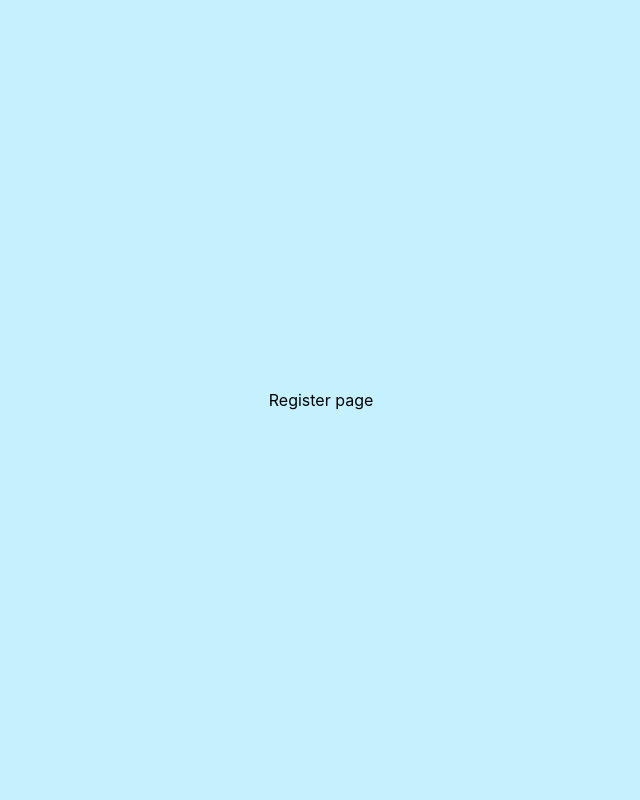
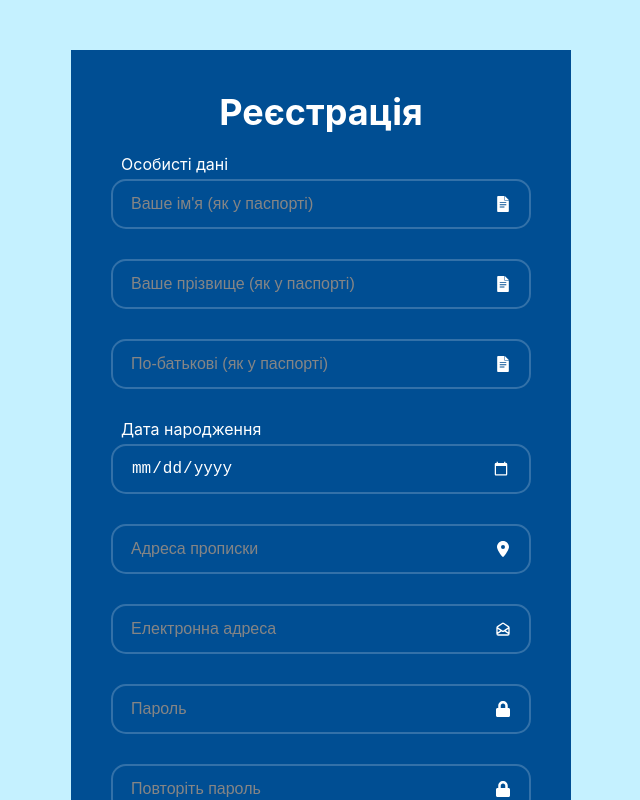
Before and after one commit to VotingService/frontend, a React (Create React App) app in the folder voting-service-react/: page /register in a window 1280 px wide. Shown: the top 800 px of the page, without its empty margins (319-959 px from the left). Built offline with nearby package versions, Linux system fonts and the light colour scheme.

Commit message:
Register screen layout

```diff
--- a/voting-service-react/src/App.js
+++ b/voting-service-react/src/App.js
@@ -4,8 +4,8 @@ import {
     Route,
     Routes
 } from "react-router-dom"
-import Login from './components/Login/Login'
-import Register from './components/Register/Register'
+import Login from './components/Authorization/Login/Login'
+import Register from './components/Authorization/Register/Register'
 
 function App() {
     return (
--- a/voting-service-react/src/components/Login/Login.css
+++ b/voting-service-react/src/components/Authorization/Authorize.css
@@ -1,20 +1,24 @@
 .wrapper {
+  margin-top: 50px;
+  margin-bottom: 50px;
   width: 500px;
   background-color: rgb(0, 78, 147);
   color: #fff;
   padding: 40px;
+  user-select: none;
 }
 
 .wrapper h1 {
   font-size: 36px;
   text-align: center;
+  padding-bottom: 20px;
 }
 
 .wrapper .input-box {
   position: relative;
   width: 100%;
   height: 50px;
-  margin: 30px 0;
+  margin-bottom: 30px;
 }
 
 .input-box input {
@@ -23,7 +27,7 @@
   background: transparent;
   outline: none;
   border: 2px solid rgba(255, 255, 255, .2);
-  padding: 20px 45px 20px 20px;
+  padding: 18px;
   border-radius: 15px;
   font-size: 16px;
   color: #fff;
@@ -97,3 +101,13 @@
 .register-link p a:hover {
   text-decoration: underline;
 }
+
+.wrapper .input-description {
+  font-size: 16px;
+  padding-bottom: 5px;
+  padding-left: 10px;
+}
+
+input[type=date]::-webkit-calendar-picker-indicator {
+  color-scheme: dark;
+}
--- a/voting-service-react/src/components/Login/Login.js
+++ b/voting-service-react/src/components/Authorization/Login/Login.js
@@ -1,6 +1,6 @@
 import { HiOutlineMailOpen } from "react-icons/hi";
 import { FaLock } from "react-icons/fa";
-import "./Login.css"
+import "../Authorize.css"
 
 function Login() {
     return (
@@ -15,7 +15,6 @@ function Login() {
                     <input type="password" placeholder='Пароль' required/>
                     <FaLock className="icon"/>
                 </div>
-
                 <div className="remember-forgot">
                     <label><input type="checkbox"/>Запам'ятати мене</label>
                     <a href="#">Забули пароль?</a>
@@ -24,7 +23,7 @@ function Login() {
                 <button type="submit">Увійти</button>
 
                 <div className="register-link">
-                    <p>Вперше тут? <a href="#">Зареєструйтесь</a></p>
+                    <p>Вперше тут? <a href="/register">Зареєструйтесь</a></p>
                 </div>
             </form>
         </div>
--- /dev/null
+++ b/voting-service-react/src/components/Authorization/Register/Register.js
@@ -0,0 +1,59 @@
+import { HiOutlineMailOpen } from "react-icons/hi";
+import { FaLock } from "react-icons/fa";
+import { SiGoogledocs } from "react-icons/si";
+import { MdDateRange } from "react-icons/md";
+import { FaLocationDot } from "react-icons/fa6";
+import "../Authorize.css"
+
+function Register(){
+    return(
+        <div className='wrapper'>
+            <form action=''>
+                <h1>Реєстрація</h1>
+                <p className="input-description">Особисті дані</p>
+                <div className='input-box'>
+                    <input type="text" placeholder="Ваше ім'я (як у паспорті)" required/>
+                    <SiGoogledocs className="icon"/>
+                </div>
+                <div className='input-box'>
+                    <input type="text" placeholder="Ваше прізвище (як у паспорті)" required/>
+                    <SiGoogledocs className="icon"/>
+                </div>
+                <div className='input-box'>
+                    <input type="text" placeholder="По-батькові (як у паспорті)" required/>
+                    <SiGoogledocs className="icon"/>
+                </div>
+                <p className="input-description">Дата народження</p>
+                <div className='input-box'>
+                    <input type="date"/>
+                    {/* <MdDateRange className="icon"/> */}
+                </div>
+                <div className='input-box'>
+                    <input type="text" placeholder='Адреса прописки' required/>
+                    <FaLocationDot className="icon"/>
+                </div>
+                <div className='input-box'>
+                    <input type="email" placeholder='Електронна адреса' required/>
+                    <HiOutlineMailOpen className="icon"/>
+                </div>
+                <div className='input-box'>
+                    <input type="password" placeholder='Пароль' required/>
+                    <FaLock className="icon"/>
+                </div>
+                <div className='input-box'>
+                    <input type="password" placeholder='Повторіть пароль' required/>
+                    <FaLock className="icon"/>
+                </div>
+
+                <button type="submit">Зареєструватись</button>
+
+                <div className="register-link">
+                    <p>Уже зареєстровані? <a href="/">Вхід</a></p>
+                </div>
+            </form>
+
+        </div>
+    )
+}
+
+export default Register;
--- a/voting-service-react/src/components/Register/Register.js
+++ /dev/null
@@ -1,7 +0,0 @@
-function Register(){
-    return(
-        <div>Register page</div>
-    )
-}
-
-export default Register;
```
